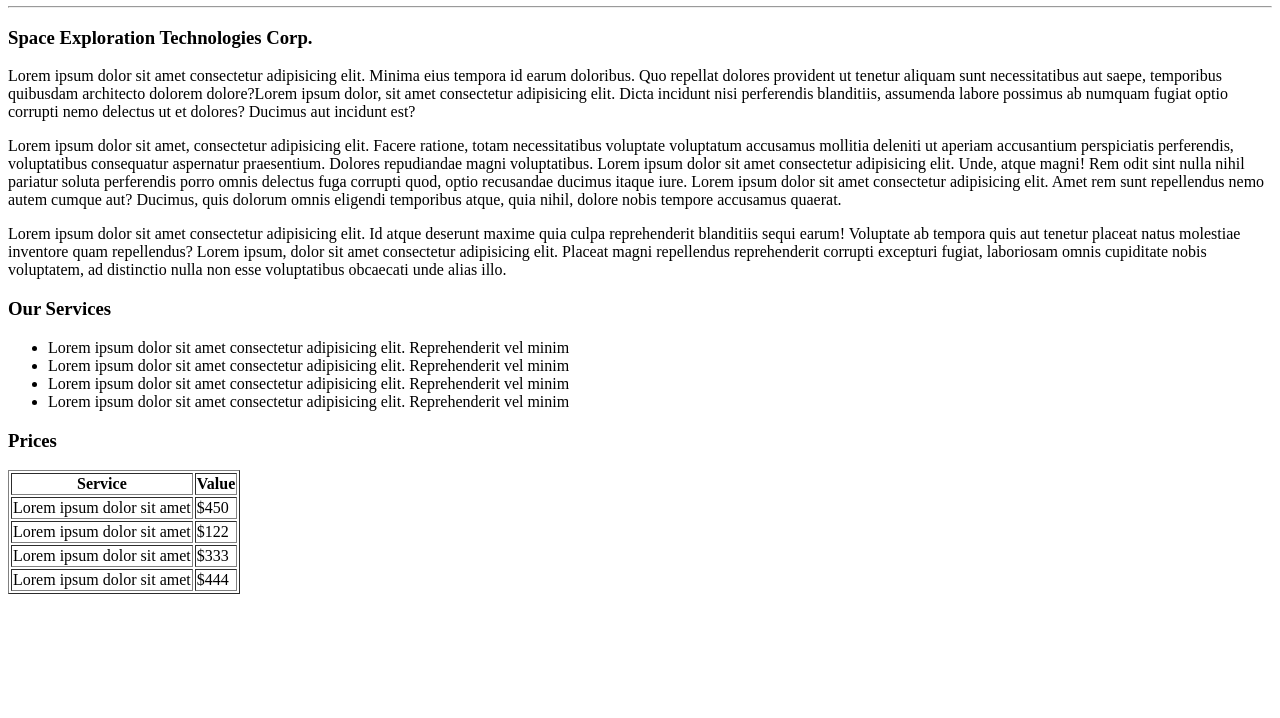
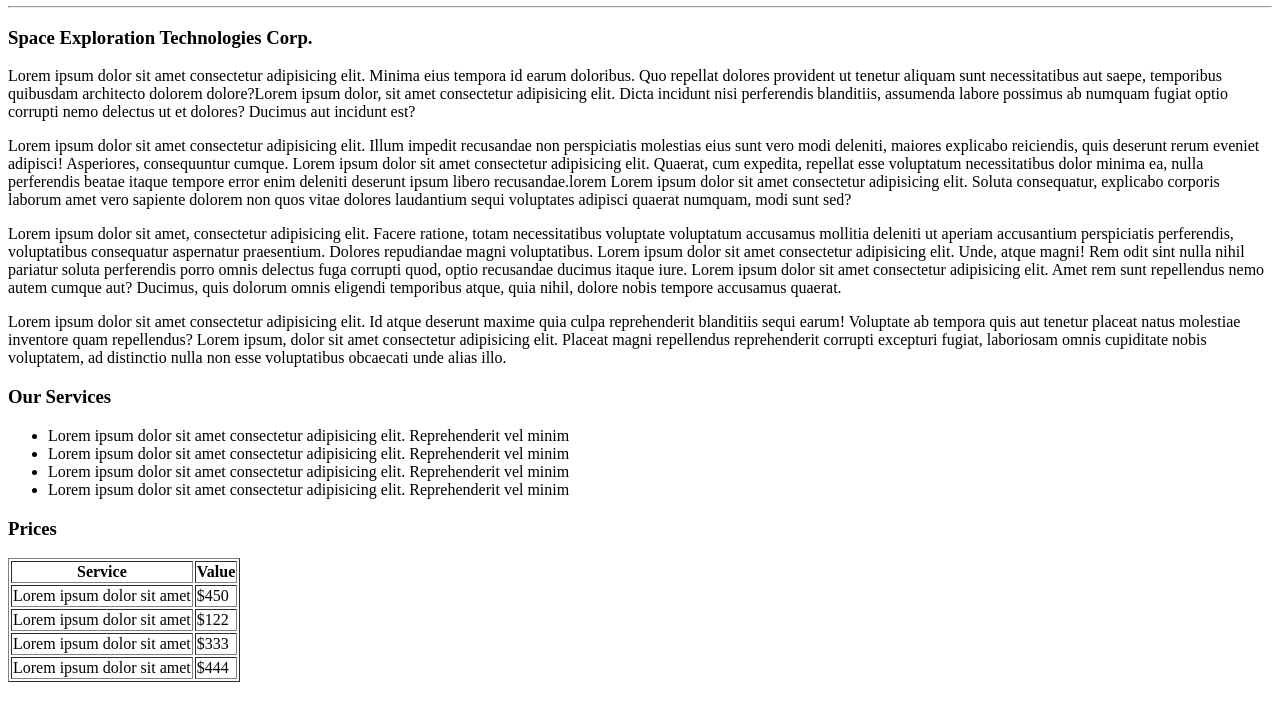
Before and after one commit to DevBrendonOliveira69/Curso-OnebitcodeAtualizado, a plain HTML site: page Exercicios/HTML5/Exercicio criando site completo em HTML5/index.html in a window 1280 px wide. Shown: the part 38-756 px from the top of the page. Drawn offline with Linux system fonts and the light colour scheme.

Commit message:
Update index.html

```diff
--- a/Exercicios/HTML5/Exercicio criando site completo em HTML5/index.html
+++ b/Exercicios/HTML5/Exercicio criando site completo em HTML5/index.html
@@ -21,6 +21,7 @@
   <main>
     <h3>Space Exploration Technologies Corp.</h3>
     <p>Lorem ipsum dolor sit amet consectetur adipisicing elit. Minima eius tempora id earum doloribus. Quo repellat dolores provident ut tenetur aliquam sunt necessitatibus aut saepe, temporibus quibusdam architecto dolorem dolore?Lorem ipsum dolor, sit amet consectetur adipisicing elit. Dicta incidunt nisi perferendis blanditiis, assumenda labore possimus ab numquam fugiat optio corrupti nemo delectus ut et dolores? Ducimus aut incidunt est?</p>
+    Lorem ipsum dolor sit amet consectetur adipisicing elit. Illum impedit recusandae non perspiciatis molestias eius sunt vero modi deleniti, maiores explicabo reiciendis, quis deserunt rerum eveniet adipisci! Asperiores, consequuntur cumque. Lorem ipsum dolor sit amet consectetur adipisicing elit. Quaerat, cum expedita, repellat esse voluptatum necessitatibus dolor minima ea, nulla perferendis beatae itaque tempore error enim deleniti deserunt ipsum libero recusandae.lorem Lorem ipsum dolor sit amet consectetur adipisicing elit. Soluta consequatur, explicabo corporis laborum amet vero sapiente dolorem non quos vitae dolores laudantium sequi voluptates adipisci quaerat numquam, modi sunt sed?
     <p>
       Lorem ipsum dolor sit amet, consectetur adipisicing elit. Facere ratione, totam necessitatibus voluptate voluptatum accusamus mollitia deleniti ut aperiam accusantium perspiciatis perferendis, voluptatibus consequatur aspernatur praesentium. Dolores repudiandae magni voluptatibus. Lorem ipsum dolor sit amet consectetur adipisicing elit. Unde, atque magni! Rem odit sint nulla nihil pariatur soluta perferendis porro omnis delectus fuga corrupti quod, optio recusandae ducimus itaque iure. Lorem ipsum dolor sit amet consectetur adipisicing elit. Amet rem sunt repellendus nemo autem cumque aut? Ducimus, quis dolorum omnis eligendi temporibus atque, quia nihil, dolore nobis tempore accusamus quaerat.
     </p>
```
